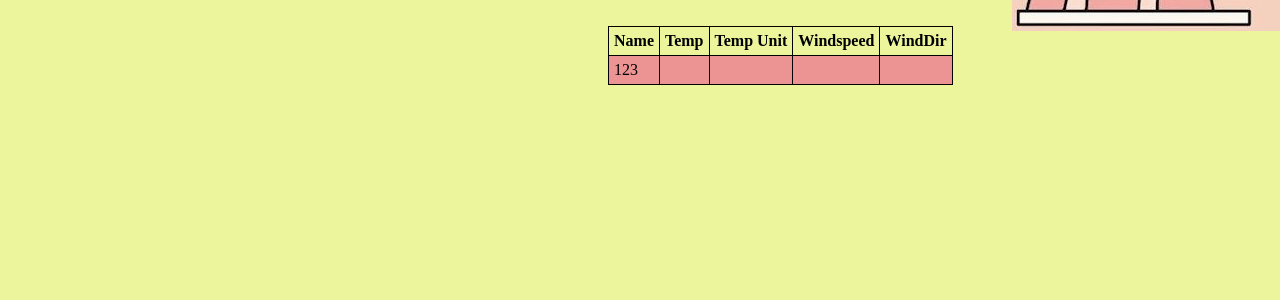
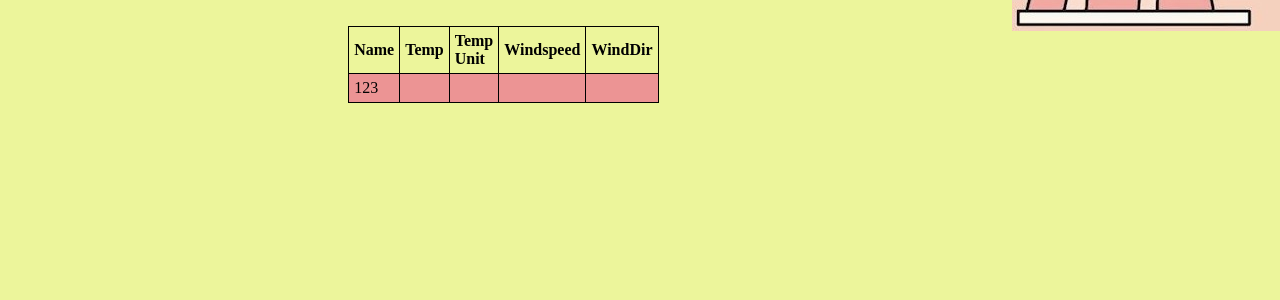
Before and after one commit to monica-BU/monica-BU.github.io, a plain HTML site: page index.html in a window 1280 px wide. Shown: the part 246-546 px from the top of the page. Drawn offline with nearby package versions, Linux system fonts and the light colour scheme; no server answers.

Commit message:
Fix css display issue

```diff
--- a/style.css
+++ b/style.css
@@ -9,12 +9,9 @@ body {
 
 .weatherBox {
   margin: auto;
-  width: 60%;
+  width: 30%;
   border: none;
-  padding-left: 600px;
-  padding-bottom: 50px;
   text-align: center;
-
 }
 
 
```
